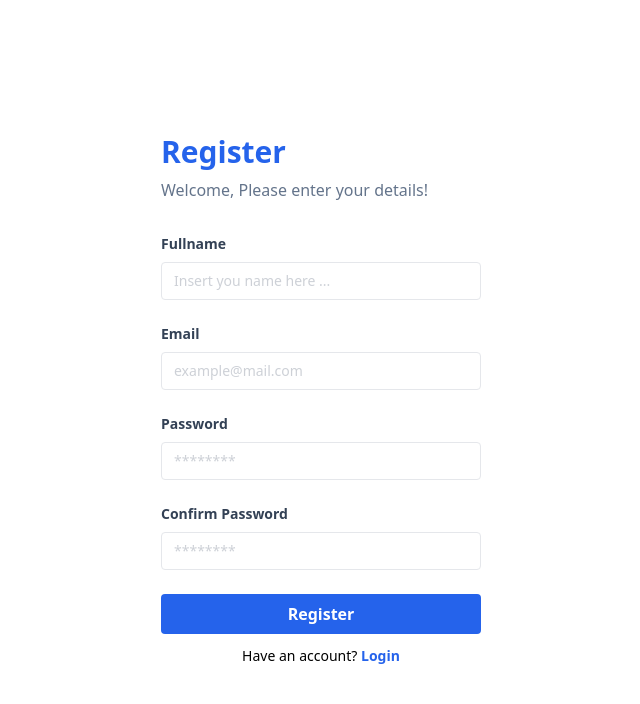
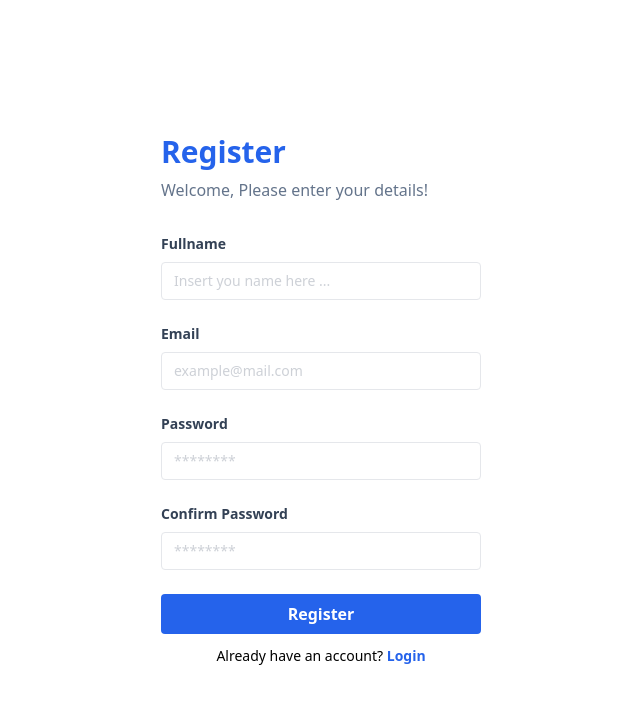
Before and after one commit to rifrifai/react-tailwind-studio, a React (Vite) app: page /register in a window 1280 px wide. Shown: the top 704 px of the page, without its empty margins (319-959 px from the left). Built offline with nearby package versions, Linux system fonts and the light colour scheme.

Commit message:
need a mentor!!

```diff
--- a/src/components/layouts/AuthLayouts.jsx
+++ b/src/components/layouts/AuthLayouts.jsx
@@ -1,5 +1,8 @@
+/* eslint-disable react/no-unescaped-entities */
+import { Link } from "react-router-dom";
+
 /* eslint-disable react/prop-types */
-export default function AuthLayouts({ children, title }) {
+export default function AuthLayouts({ children, title, login, register }) {
   return (
     <>
       <div className="flex justify-center min-h-screen items-center">
@@ -8,9 +11,55 @@ export default function AuthLayouts({ children, title }) {
           <p className="font-medium text-slate-500 mb-8">
             Welcome, Please enter your details!
           </p>
-          <form action="">{children}</form>
+          {children}
+          <p className="text-sm mt-3 text-center">
+            {login ? "Don't have an account? " : "Already have an account? "}
+
+            {login && (
+              <Link to="/register" className="font-bold text-blue-600">
+                {login ? "Sign Up" : "Login"}
+              </Link>
+            )}
+
+            {register && (
+              <Link to="/login" className="font-bold text-blue-600">
+                {register ? "Login" : "Sign Up"}
+              </Link>
+            )}
+          </p>
         </div>
       </div>
     </>
   );
 }
+
+{
+  /* <Navigation login="login" register="register" /> */
+}
+// dibawah ini masih pusing butuh mentor!
+// function Navigation({ login, register }) {
+//   if (login) {
+//     return (
+//       <>
+//         <p className="text-sm mt-3 text-center">
+//           Don't have an account? {""}
+//           <Link to="/register" className="font-bold text-blue-600">
+//             Sign Up
+//           </Link>
+//         </p>
+//       </>
+//     );
+//   }
+//   if (register) {
+//     return (
+//       <>
+//         <p className="text-sm mt-3 text-center">
+//           Already have an account? {""}
+//           <Link to="/login" className="font-bold text-blue-600">
+//             Login
+//           </Link>
+//         </p>
+//       </>
+//     );
+//   }
+// }
--- a/src/pages/login.jsx
+++ b/src/pages/login.jsx
@@ -1,19 +1,11 @@
-import { Link } from "react-router-dom";
 import FormLogin from "../components/fragments/FormLogin";
 import AuthLayouts from "../components/layouts/AuthLayouts";
 
 export default function LoginPage() {
   return (
     <>
-      <AuthLayouts title="Login">
+      <AuthLayouts title="Login" login="login">
         <FormLogin />
-        <p className="text-sm mt-3 text-center">
-          Don&apos;t have an account? {""}
-          {/* Link to di namakan client side routing */}
-          <Link to="/register" className="font-bold text-blue-600">
-            Sign up
-          </Link>
-        </p>
       </AuthLayouts>
     </>
   );
--- a/src/pages/register.jsx
+++ b/src/pages/register.jsx
@@ -1,18 +1,17 @@
-import { Link } from "react-router-dom";
 import FormRegister from "../components/fragments/FormRegister";
 import AuthLayouts from "../components/layouts/AuthLayouts";
 
 export default function RegisterPage() {
   return (
     <>
-      <AuthLayouts title="Register">
+      <AuthLayouts title="Register" register="register">
         <FormRegister />
-        <p className="text-sm mt-3 text-center">
+        {/* <p className="text-sm mt-3 text-center">
           Have an account? {""}
           <Link to="/login" className="font-bold text-blue-600">
             Login
           </Link>
-        </p>
+        </p> */}
       </AuthLayouts>
     </>
   );
```
